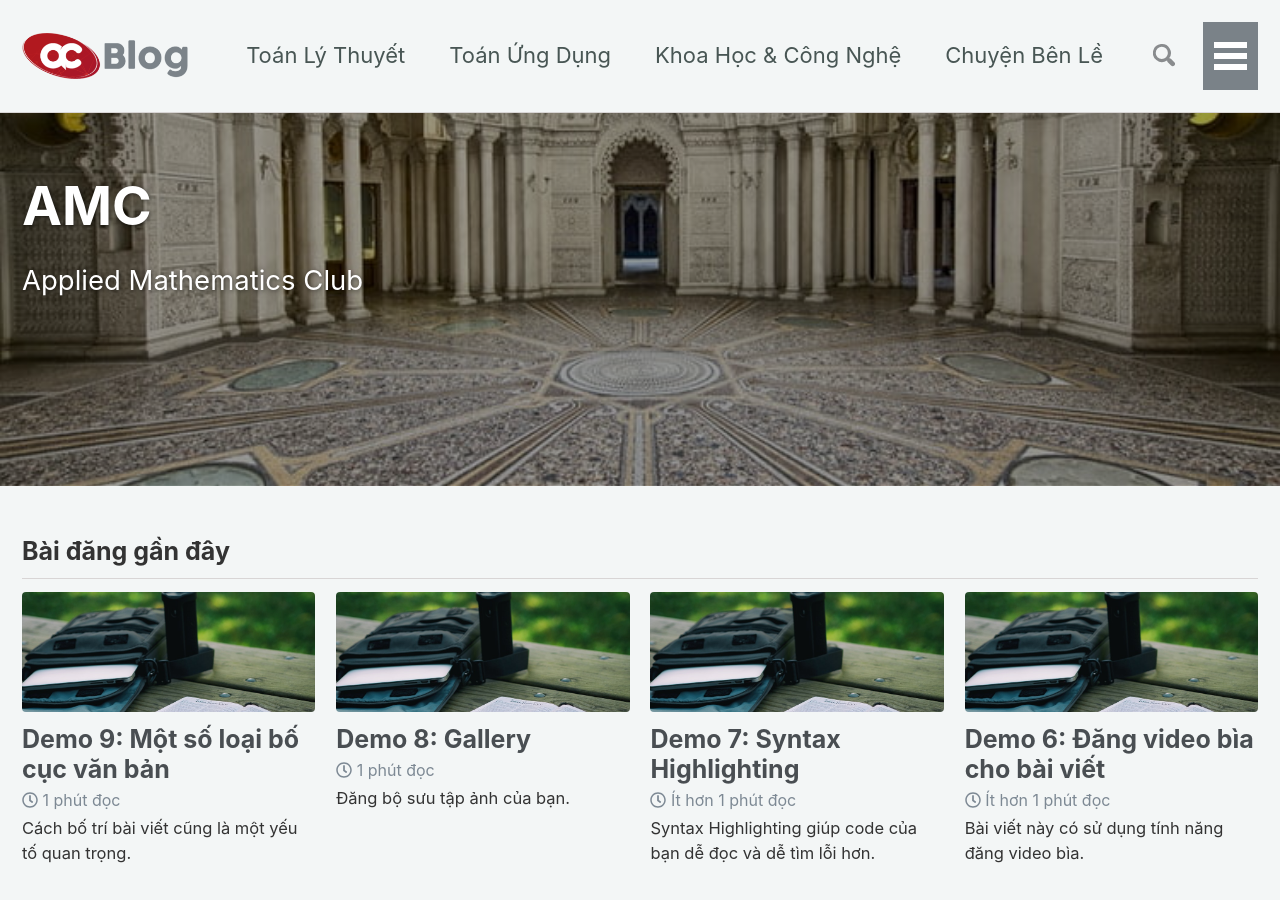
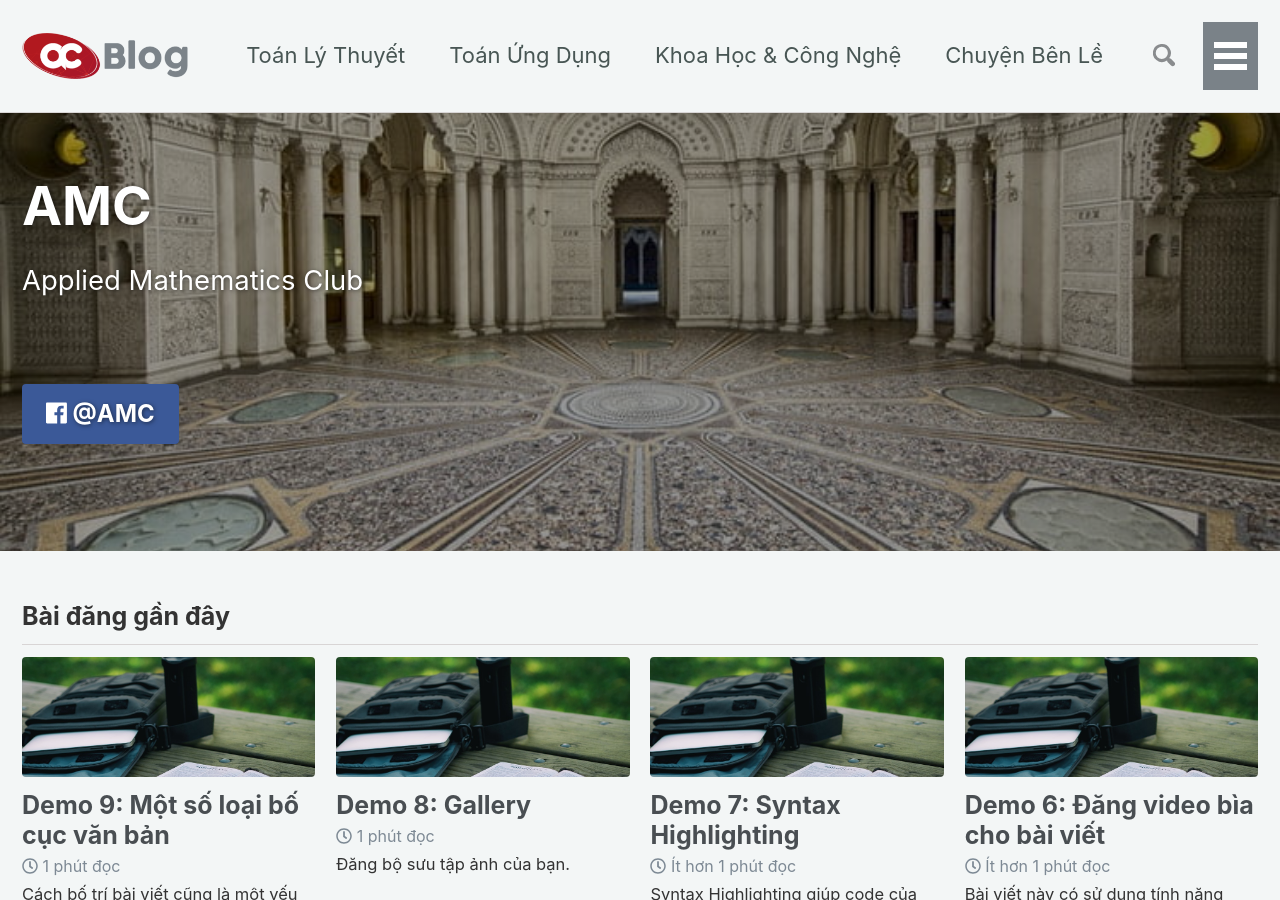
Before and after one commit to testvon/amcblog.github.io, a Jekyll site: the page built from index.html, in a window 1280 px wide and 900 px high. Built offline with Jekyll 4.4.1, drawn with Linux system fonts in a browser that asks for light colours; nearby versions of some CDN libraries; the list of posts is cut into pages by our own code.

Commit message:
Update index.html

```diff
--- a/index.html
+++ b/index.html
@@ -6,7 +6,7 @@ header:
 pagination:
   enabled: true
 title: " AMC"
-excerpt: "Applied Mathematics Club  <br><br><br>"
+excerpt: 'Applied Mathematics Club  <br><br><br> [<i class="fab fa-facebook"></i> @AMC](https://www.facebook.com/appliedmathclub/){: .btn .btn--facebook}'
 feature_row1:
   - image_path: /images/event-1.jpeg
     alt: "Sự kiện sắp tới"
```
